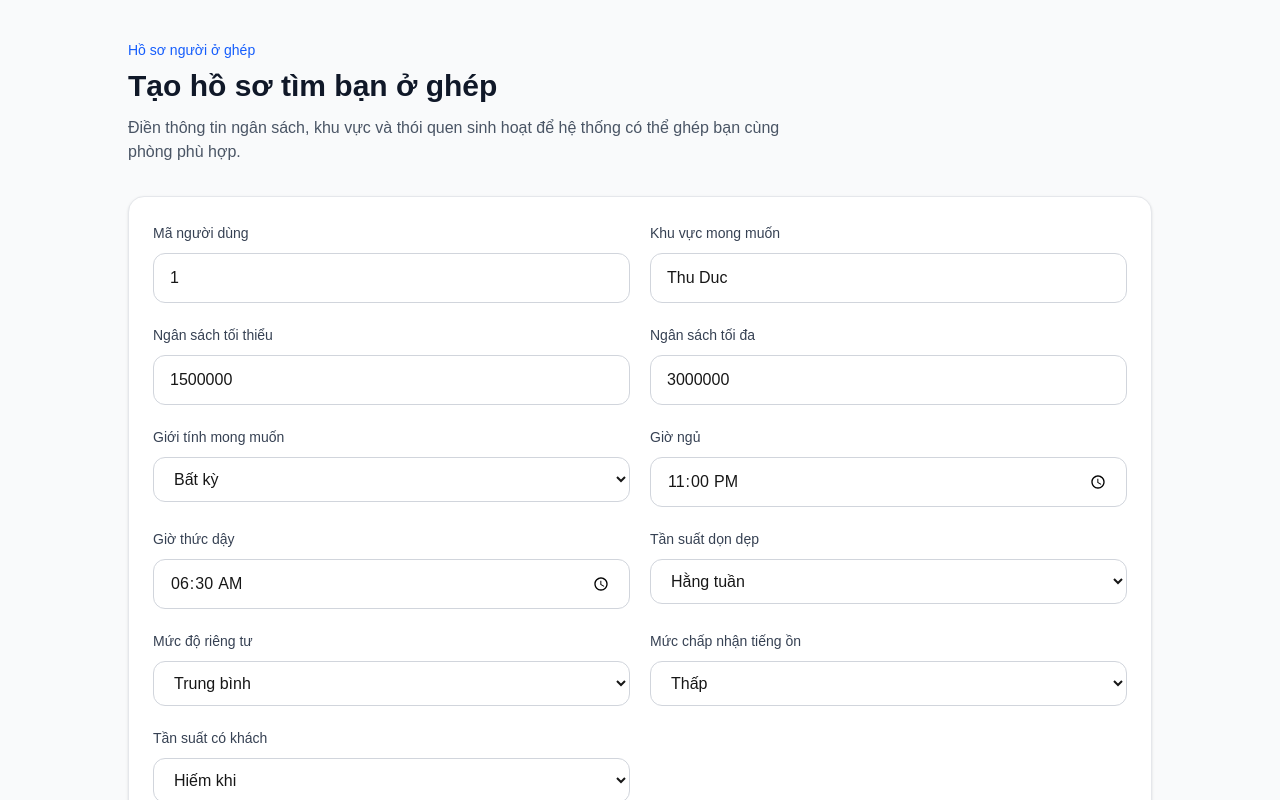
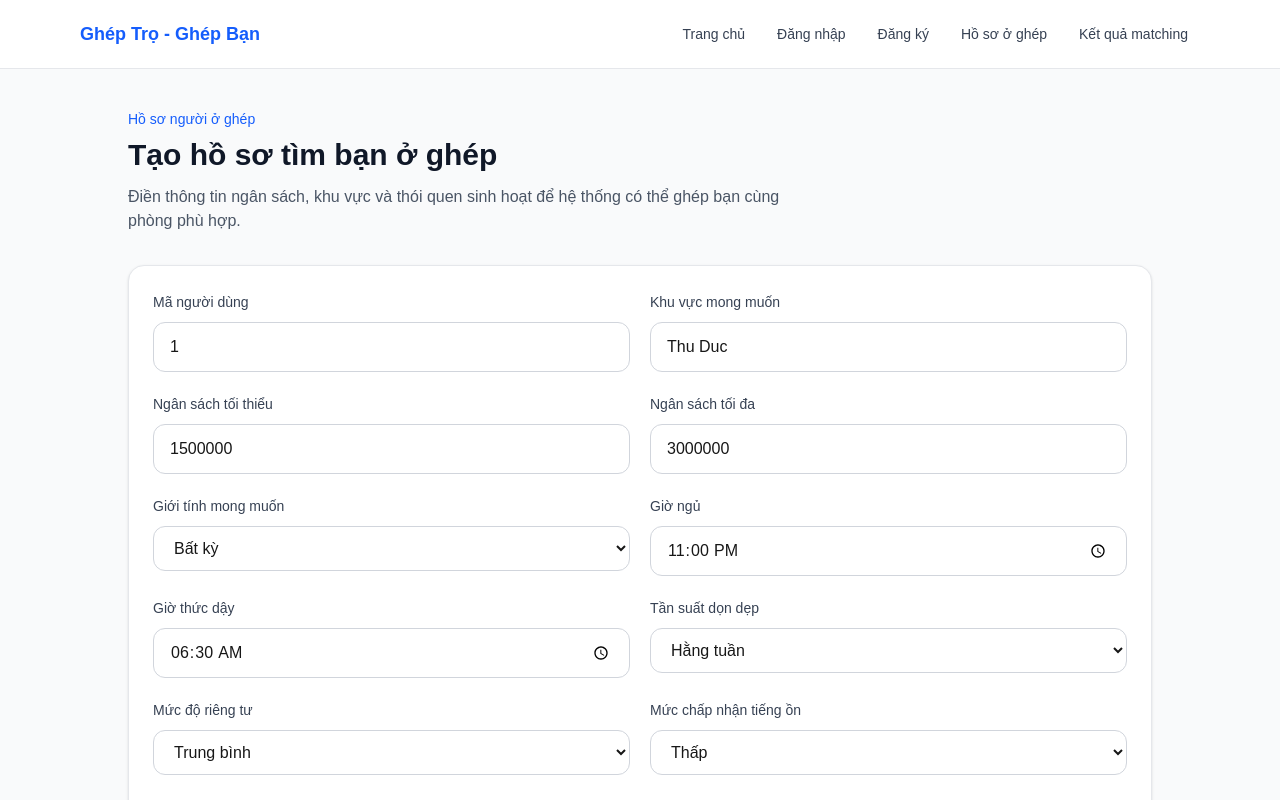
Before and after one commit to XuanDuong1905/websiteformatchingroom, a Next.js app: page /profile in a window 1280 px wide. Shown: the top 800 px of the page. Built offline with nearby package versions, Linux system fonts and the light colour scheme.

Commit message:
Add navigation links for member 5 pages

```diff
--- a/src/app/layout.tsx
+++ b/src/app/layout.tsx
@@ -1,6 +1,7 @@
 import type { Metadata } from "next";
 import { Geist, Geist_Mono } from "next/font/google";
 import "./globals.css";
+import AppNav from "@/components/AppNav";
 
 const geistSans = Geist({
   variable: "--font-geist-sans",
@@ -13,8 +14,8 @@ const geistMono = Geist_Mono({
 });
 
 export const metadata: Metadata = {
-  title: "Create Next App",
-  description: "Generated by create next app",
+  title: "Ghép Trọ - Ghép Bạn",
+  description: "Website tìm trọ và tìm bạn ở ghép cho sinh viên",
 };
 
 export default function RootLayout({
@@ -24,10 +25,13 @@ export default function RootLayout({
 }>) {
   return (
     <html
-      lang="en"
+      lang="vi"
       className={`${geistSans.variable} ${geistMono.variable} h-full antialiased`}
     >
-      <body className="min-h-full flex flex-col">{children}</body>
+      <body className="min-h-full flex flex-col">
+        <AppNav />
+        {children}
+      </body>
     </html>
   );
 }
--- /dev/null
+++ b/src/components/AppNav.tsx
@@ -0,0 +1,33 @@
+import Link from "next/link";
+
+const navItems = [
+  { href: "/", label: "Trang chủ" },
+  { href: "/login", label: "Đăng nhập" },
+  { href: "/register", label: "Đăng ký" },
+  { href: "/profile", label: "Hồ sơ ở ghép" },
+  { href: "/matches", label: "Kết quả matching" },
+];
+
+export default function AppNav() {
+  return (
+    <header className="border-b border-gray-200 bg-white">
+      <nav className="mx-auto flex max-w-6xl flex-col gap-4 px-4 py-4 sm:flex-row sm:items-center sm:justify-between">
+        <Link href="/" className="text-lg font-bold text-blue-600">
+          Ghép Trọ - Ghép Bạn
+        </Link>
+
+        <div className="flex flex-wrap gap-2">
+          {navItems.map((item) => (
+            <Link
+              key={item.href}
+              href={item.href}
+              className="rounded-full px-3 py-2 text-sm font-medium text-gray-700 transition hover:bg-blue-50 hover:text-blue-700"
+            >
+              {item.label}
+            </Link>
+          ))}
+        </div>
+      </nav>
+    </header>
+  );
+}
```
